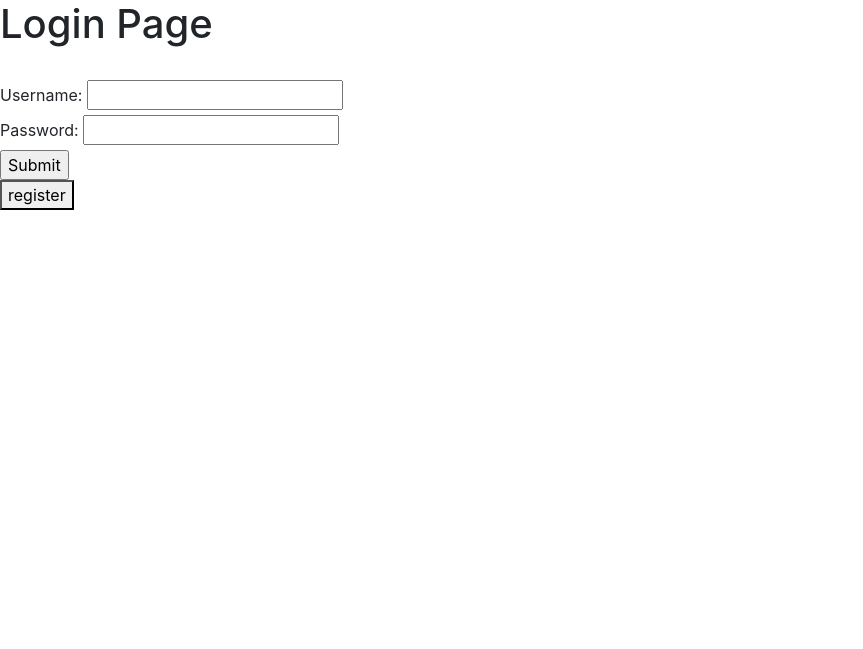
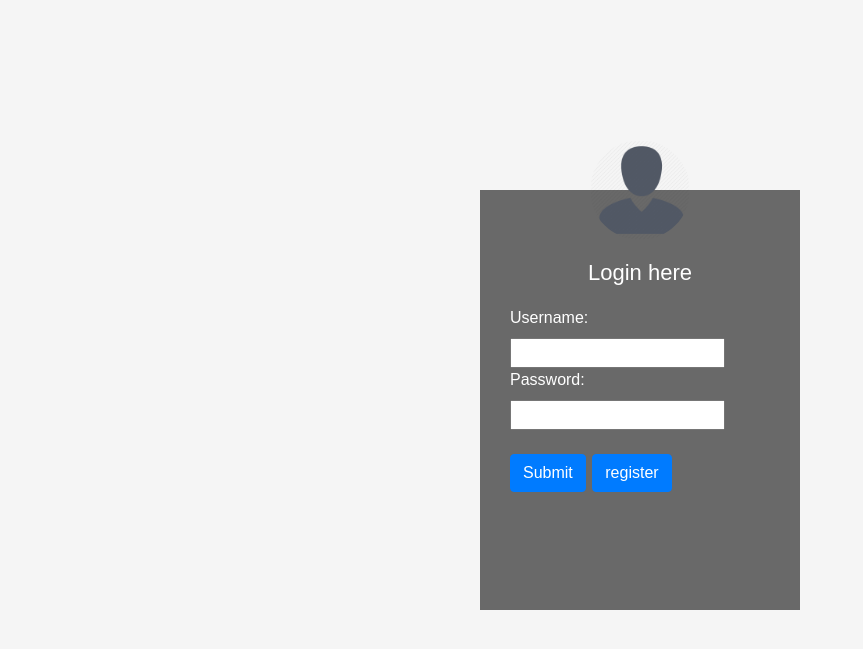
Before and after one commit to antoinemouchet/ProjetTech, a Flask app: page /login/ in a window 1280 px wide. Shown: the top 649 px of the page, without its empty margins (0-863 px from the left). Run offline with Flask 2, Linux system fonts and the light colour scheme; some libraries are stand-ins or nearby versions.

Commit message:
front-end

```diff
--- a/app/routes.py
+++ b/app/routes.py
@@ -156,7 +156,7 @@ def login_post():
 
 
     else:
-        return render_template('login.html', form=form)
+        return render_template('index.html', form=form)
 
 
 @app.route('/login/', methods=['POST'])
--- /dev/null
+++ b/app/static/style.css
@@ -0,0 +1,58 @@
+body{
+    margin: 0;
+    padding: 0;
+    background-color: whitesmoke;
+    background-position: center;
+    font-family: sans-serif;
+}
+
+.loginbox{
+    width: 320px;
+    height: 420px;
+    background: dimgray;
+    color: #fff;
+    top: 50%;
+    left: 50%;
+    position: absolute;
+    transform: translate(-50%,-50%);
+    box-sizing: border-box;
+    padding: 70px 30px;
+}
+
+.avatar{
+    width: 100px;
+    height: 100px;
+    border-radius: 50%;
+    position: absolute;
+    top: -50px;
+    left: calc(50% - 50px);
+}
+
+h1{
+    margin: 0;
+    padding: 0 0 20px;
+    text-align: center;
+    font-size: 22px;
+}
+
+.error{
+    text-align: center ;
+}
+
+.register{
+    padding-left: 2px;
+}
+
+.container{
+    width: 320px;
+    padding-top: 10px;
+    padding-bottom: 10px;
+    background-color: white;
+    text-align: center;
+    top: 50%;
+    left: 50%;
+    position: absolute;
+    transform: translate(-50%,-50%);
+    border: 0.1px solid lightgray;
+    border-radius: 5px;
+}
--- /dev/null
+++ b/app/templates/index.html
@@ -0,0 +1,56 @@
+<!DOCTYPE html>
+<html lang="en">
+<head>
+    <!-- Required meta tags -->
+    <meta charset="utf-8">
+    <meta name="viewport" content="width=device-width, initial-scale=1, shrink-to-fit=no">
+
+    <!-- Bootstrap CSS -->
+    <link rel="stylesheet" href="https://stackpath.bootstrapcdn.com/bootstrap/4.5.2/css/bootstrap.min.css"
+          integrity="sha384-JcKb8q3iqJ61gNV9KGb8thSsNjpSL0n8PARn9HuZOnIxN0hoP+VmmDGMN5t9UJ0Z" crossorigin="anonymous">
+
+    <title>Weebinator - Login</title>
+        <link rel="stylesheet" type="text/css" href="{{ url_for('static', filename='style.css') }}">
+</head>
+<body>
+    <div class="loginbox">
+        <img src="{{ url_for('static', filename='avatar.png') }}" class="avatar">
+            <h1> Login here</h1>
+            <form method="POST" action="/login/" novalidate>
+                {{ form.csrf_token }} {{ form.hidden_tag() }}
+            <div>
+            {{ form.username.label }}
+                <br>{{ form.username }}
+                {% if form.username.errors %} {% for message in form.username.errors %}
+                    <small id="emailHelp">{{ message }}</small>
+                {% endfor %}{% endif %}
+            </div>
+
+            <div>
+                {{ form.password.label }}
+                <br> {{ form.password }}
+                {% if form.password.errors %} {% for message in form.password.errors %}
+                    <small id="emailHelp">{{ message }}</small>
+                {% endfor %}{% endif %}
+            </div>
+            <br>
+            <div>
+              {{ form.submit (class="btn btn-primary") }}
+              <a href="/register" role="button" class="register">
+                <button type="button" class="btn btn-primary">register</button>
+                </a>
+            </div>
+            {% with errors = get_flashed_messages(category_filter=["danger"]) %}
+                {% if errors %}
+                    <div class="container error">
+                            {%- for msg in errors %}
+                                <p style="color:#ff8c00" >{{ msg }} </p>
+                            {% endfor -%}
+                    </div>
+                {% endif %}
+            {% endwith %}
+            </form>
+    </div>
+
+</body>
+</html>
--- a/app/templates/login.html
+++ /dev/null
@@ -1,58 +0,0 @@
-<!DOCTYPE html>
-<html lang="en">
-<head>
-    <!-- Required meta tags -->
-    <meta charset="utf-8">
-    <meta name="viewport" content="width=device-width, initial-scale=1, shrink-to-fit=no">
-
-    <!-- Bootstrap CSS -->
-    <link rel="stylesheet" href="https://stackpath.bootstrapcdn.com/bootstrap/4.5.2/css/bootstrap.min.css"
-          integrity="sha384-JcKb8q3iqJ61gNV9KGb8thSsNjpSL0n8PARn9HuZOnIxN0hoP+VmmDGMN5t9UJ0Z" crossorigin="anonymous">
-    <meta charset="UTF-8">
-    <meta charset="UTF-8">
-    <title>{% block login %}login{% endblock %}</title>
-</head>
-
-<html>
-<body>
-<div>
-    <div>
-        <h1>Login Page</h1>
-        {% with errors = get_flashed_messages(category_filter=["danger"]) %}
-        {% if errors %}
-            <div>
-                <ul>
-                    {%- for msg in errors %}
-                        <p style="color:#ff8c00" ;>{{ msg }} </p>
-                    {% endfor -%}
-                </ul>
-            </div>
-        {% endif %}
-    {% endwith %}
-        <form method="POST" action="/login/" novalidate>
-            {{ form.csrf_token }} <!-- {{ form.hidden_tag() }} -->
-            <div>
-                <br>{{ form.username.label }} {{ form.username }}
-                {% if form.username.errors %} {% for message in form.username.errors %}
-                    <small id="emailHelp">{{ message }}</small>
-                {% endfor %}{% endif %}
-            </div>
-
-            <div>
-                {{ form.password.label }} {{ form.password }}
-                {% if form.password.errors %} {% for message in form.password.errors %}
-                    <small id="emailHelp">{{ message }}</small>
-                {% endfor %}{% endif %}
-            </div>
-            <div>
-                {{ form.submit (class="") }}<br>
-            </div>
-            <a href="/register" role="button">
-                <button type="button">register</button>
-            </a>
-            {% block content %}{% endblock %}
-        </form>
-    </div>
-</div>
-</body>
-</html>
```
Also changed, not shown: app/templates/register.html (+10 -9 lines), app/static/avatar.png (added), app/static/fennec.jpg (added), app/static/pic1.jpg (added).
